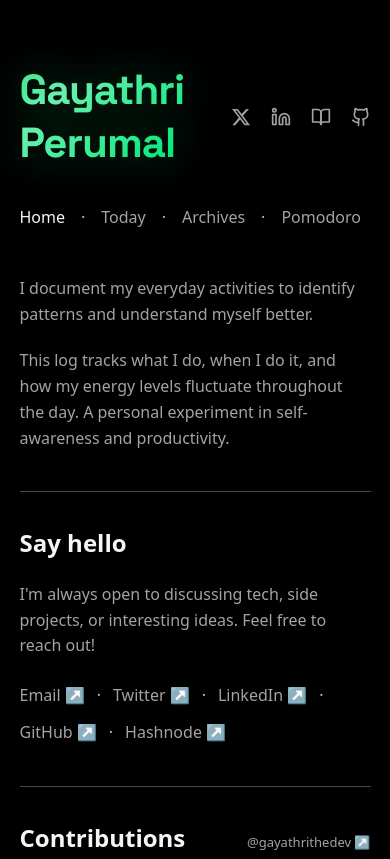
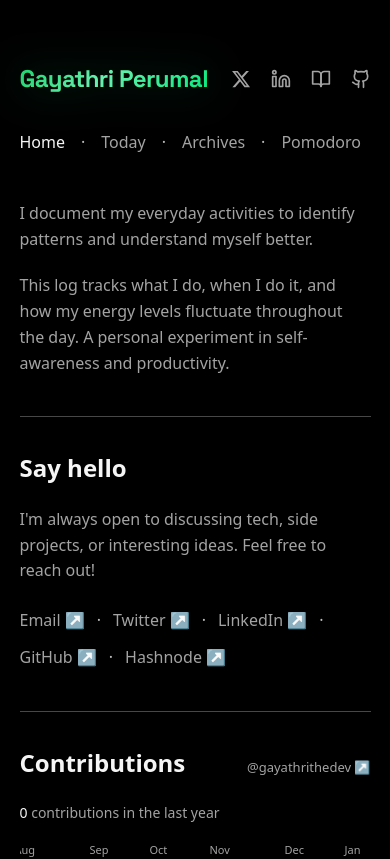
Before and after one commit to gayathrithedev/gayas-log, a React (Vite) app: page / in a window 390 px wide. Shown: the top 859 px of the page. Built offline with nearby package versions, Linux system fonts and the light colour scheme; no server answers; the HTML template or start-up script is replaced by a standard one.

Commit message:
Fix the name fontsize in mobile view

```diff
--- a/src/components/Header.jsx
+++ b/src/components/Header.jsx
@@ -6,7 +6,7 @@ function Header({ activeTab, setActiveTab, isAdmin, user, onLogout }) {
       <div className="flex items-center justify-between mb-8">
         <div>
           <h1
-            className="text-[42px] font-bold leading-tight tracking-tight animate-gradient-text"
+            className="text-[24px] sm:text-[32px] md:text-[42px] font-bold leading-tight tracking-tight animate-gradient-text whitespace-nowrap"
             style={{
               fontFamily: "'Space Grotesk', sans-serif",
               background: 'linear-gradient(135deg, #00C853, #69F0AE, #00E676, #A5D6A7, #00C853, #69F0AE)',
```
